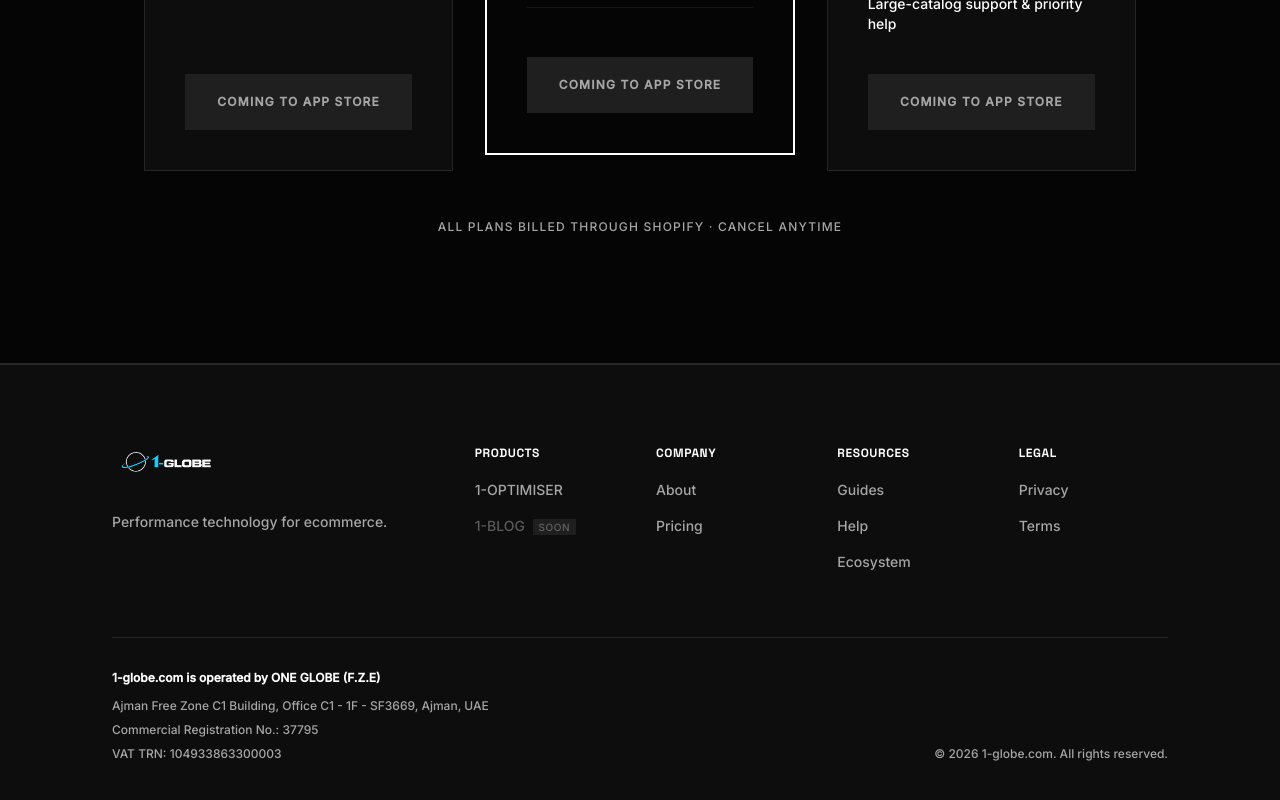
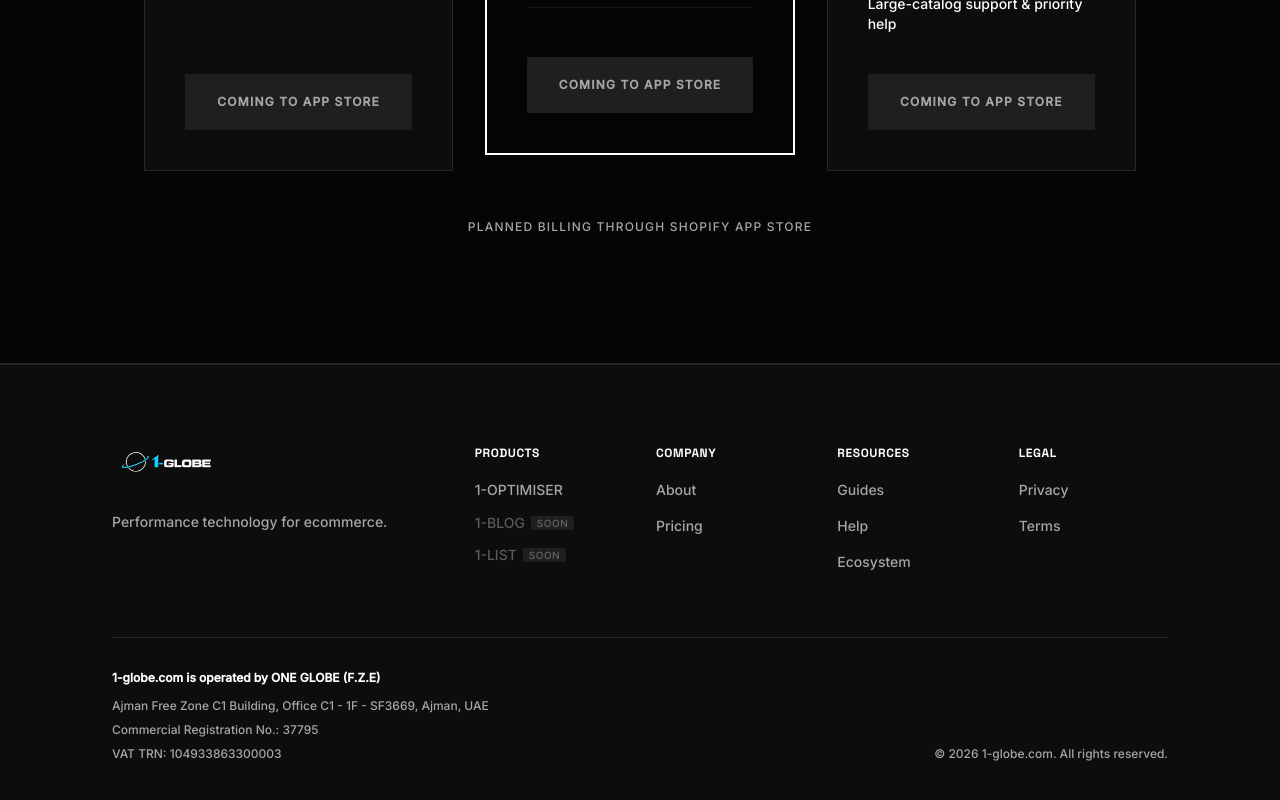
Before and after one commit to shailpoonia/1-globe-next, a Next.js app: page /pricing in a window 1280 px wide. Shown: the part 1027-1827 px from the top of the page. Built offline with nearby package versions, Linux system fonts and the light colour scheme.

Commit message:
feat: strengthen launch-stage conversion architecture

```diff
--- a/src/app/pricing/page.tsx
+++ b/src/app/pricing/page.tsx
@@ -130,7 +130,7 @@
             </div>
 
             <p className="text-xs text-muted-foreground font-medium uppercase tracking-widest mt-12 text-center">
-              All plans billed through Shopify · Cancel anytime
+              Planned billing through Shopify App Store
             </p>
           </div>
         </Section>
--- a/src/components/shared/Footer.tsx
+++ b/src/components/shared/Footer.tsx
@@ -30,8 +30,13 @@
                 </Link>
               </li>
               <li>
-                <span className="text-sm text-muted-foreground/50 font-medium">
-                  1-BLOG <span className="text-[10px] ml-1 uppercase tracking-wider bg-secondary px-1.5 py-0.5">Soon</span>
+                <span className="text-sm text-muted-foreground/50 font-medium flex items-center">
+                  1-BLOG <span className="text-[10px] ml-1.5 uppercase tracking-wider bg-secondary px-1.5 py-0.5 leading-none">Soon</span>
+                </span>
+              </li>
+              <li>
+                <span className="text-sm text-muted-foreground/50 font-medium flex items-center">
+                  1-LIST <span className="text-[10px] ml-1.5 uppercase tracking-wider bg-secondary px-1.5 py-0.5 leading-none">Soon</span>
                 </span>
               </li>
             </ul>
```
